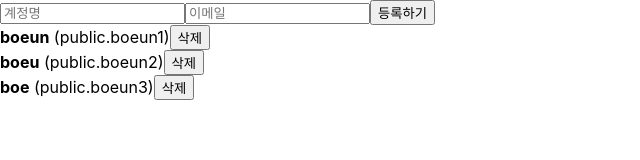
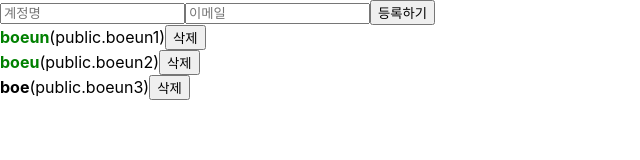
Before and after one commit to Boeun05/ReactStudy, a React (Create React App) app in the folder velopert/input/: page / in a window 1280 px wide. Shown: the top 160 px of the page, without its empty margins (0-640 px from the left). Built offline with nearby package versions, Linux system fonts and the light colour scheme.

Commit message:
배열 수정하기(toggle)

```diff
--- a/velopert/input/src/App.js
+++ b/velopert/input/src/App.js
@@ -21,17 +21,20 @@
     {
       id: 1,
       username: 'boeun',
-      email: 'public.boeun1'
+      email: 'public.boeun1',
+      active: true
     },
     {
       id: 2,
       username: 'boeu',
-      email: 'public.boeun2'
+      email: 'public.boeun2',
+      active: true
     },
     {
       id: 3,
       username: 'boe',
-      email: 'public.boeun3'
+      email: 'public.boeun3',
+      active: false
     }
   ])
 
@@ -54,6 +57,10 @@
     setUsers(users.filter(user => user.id !== id))
   }
 
+  const onToggle = (id) => {
+    setUsers(users.map(user => id === user.id ? {...user, active: !user.active} : user))
+  }
+
   return(
     <>
       <CreateUser
@@ -62,7 +69,7 @@
         onChange = {onChange}
         onCreate = {onCreate}
       />
-      <UserList users = {users} onRemove = {onRemove}/>
+      <UserList users = {users} onRemove = {onRemove} onToggle = {onToggle}/>
     </>
   )
 }
--- a/velopert/input/src/UserList.js
+++ b/velopert/input/src/UserList.js
@@ -1,19 +1,28 @@
 import React from 'react'
 
-function User({user, onRemove}) {
+function User({user, onRemove, onToggle}) {
     return (
       <div>
-        <b>{user.username}</b> <span>({user.email})</span>
+        <b
+            style = {{
+                cursor: 'pointer',
+                color: user.active ? 'green' : 'black'
+            }}
+            onClick = {() => onToggle(user.id)}
+        >
+            {user.username}
+        </b>
+         <span>({user.email})</span>
         <button onClick = {() => onRemove(user.id)}>삭제</button>
       </div>
     )
   }
 
-function UserList({users, onRemove}){
+function UserList({users, onRemove, onToggle}){
     return(
         <div>
         {users.map((user, index) =>
-            <User user = {user} key = {index} onRemove = {onRemove}/>
+            <User user = {user} key = {index} onRemove = {onRemove} onToggle = {onToggle}/>
         )}
         </div>
     )
```
Also changed, not shown: 1 other file (tests, documents, lock files or other folders).
